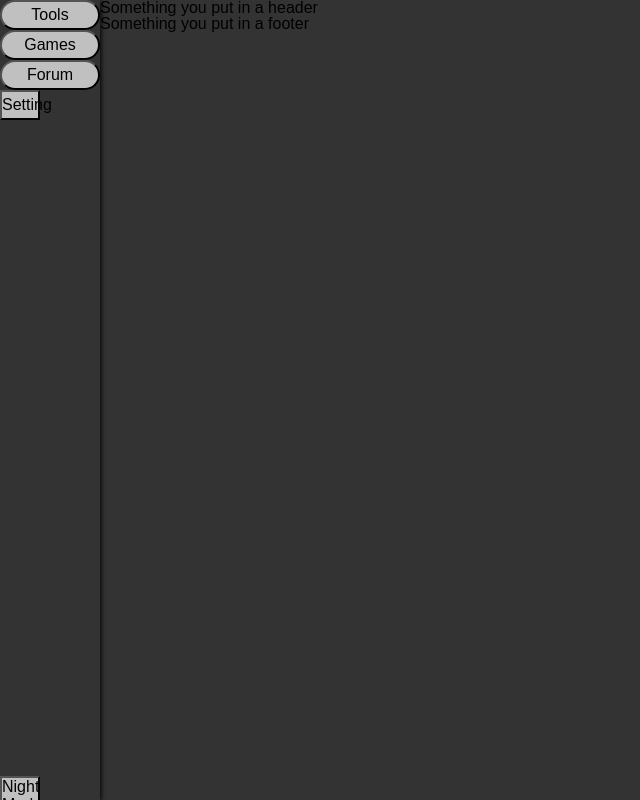
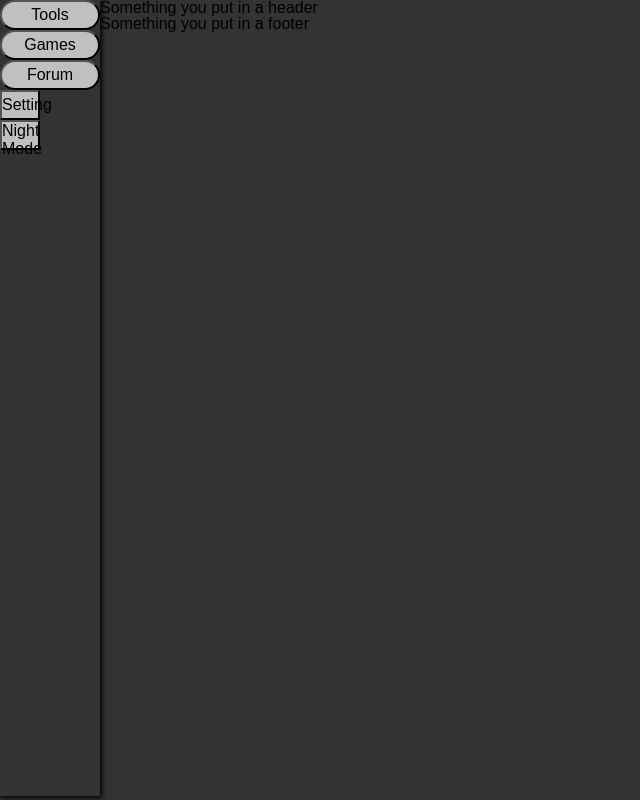
Before and after one commit to ChrisSutt/colab-project, a plain HTML site: page index.html in a window 1280 px wide. Shown: the whole page, without its empty margins (0-640 px from the left). Drawn offline with Linux system fonts and the light colour scheme.

Commit message:
minor css changes

```diff
--- a/assets/css/style.css
+++ b/assets/css/style.css
@@ -37,7 +37,7 @@ body {
 }
 
 .btnSmall{
-    bottom: -82%;
+    top: 0;
 }
 
 .navbar{
@@ -49,10 +49,10 @@ body {
     left: 0;
     /* Sizing */
     width: 100px;
-    height: 100%;
+    height: 99.5%;
 
     /* Style */
-    box-shadow: 1px 1px 5px black;
+    box-shadow: 1px 1px 5px 1px black;
 
     /* Color */
     background-color: var(--navBGColor);
```
